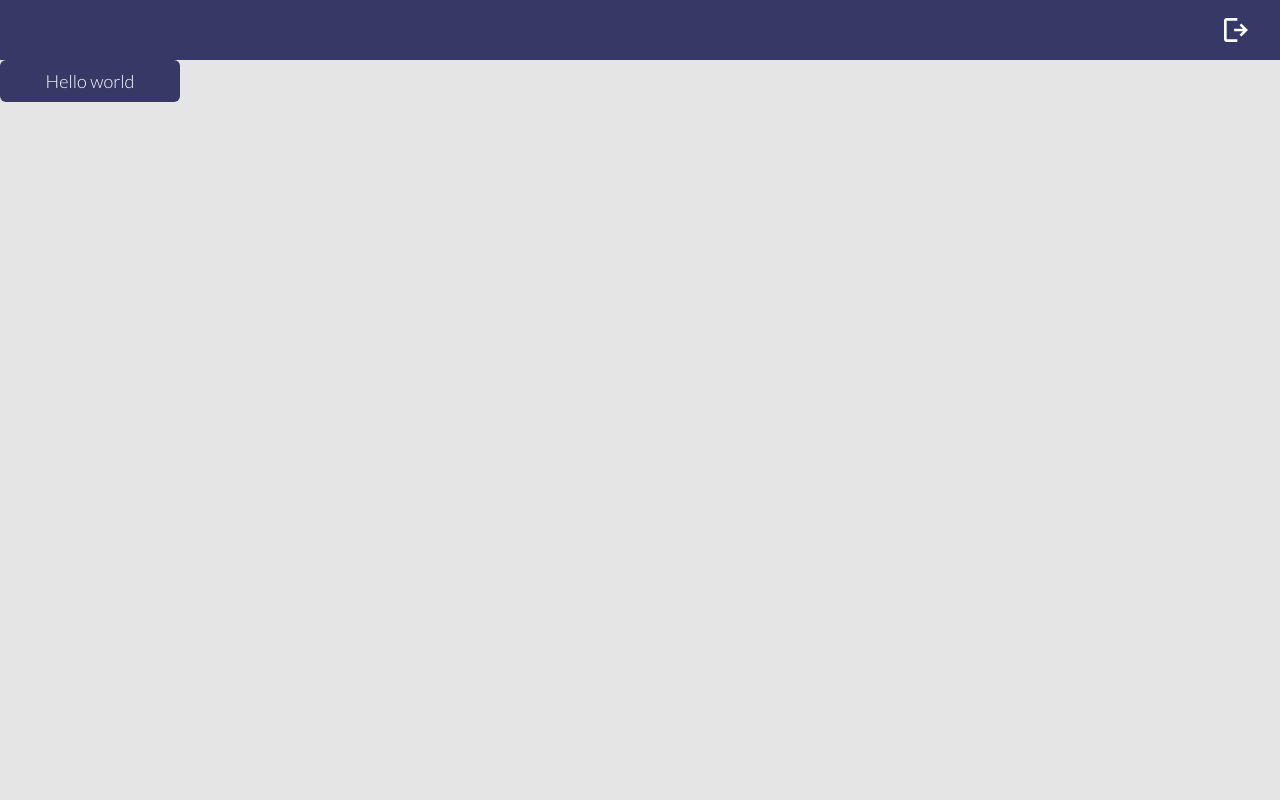
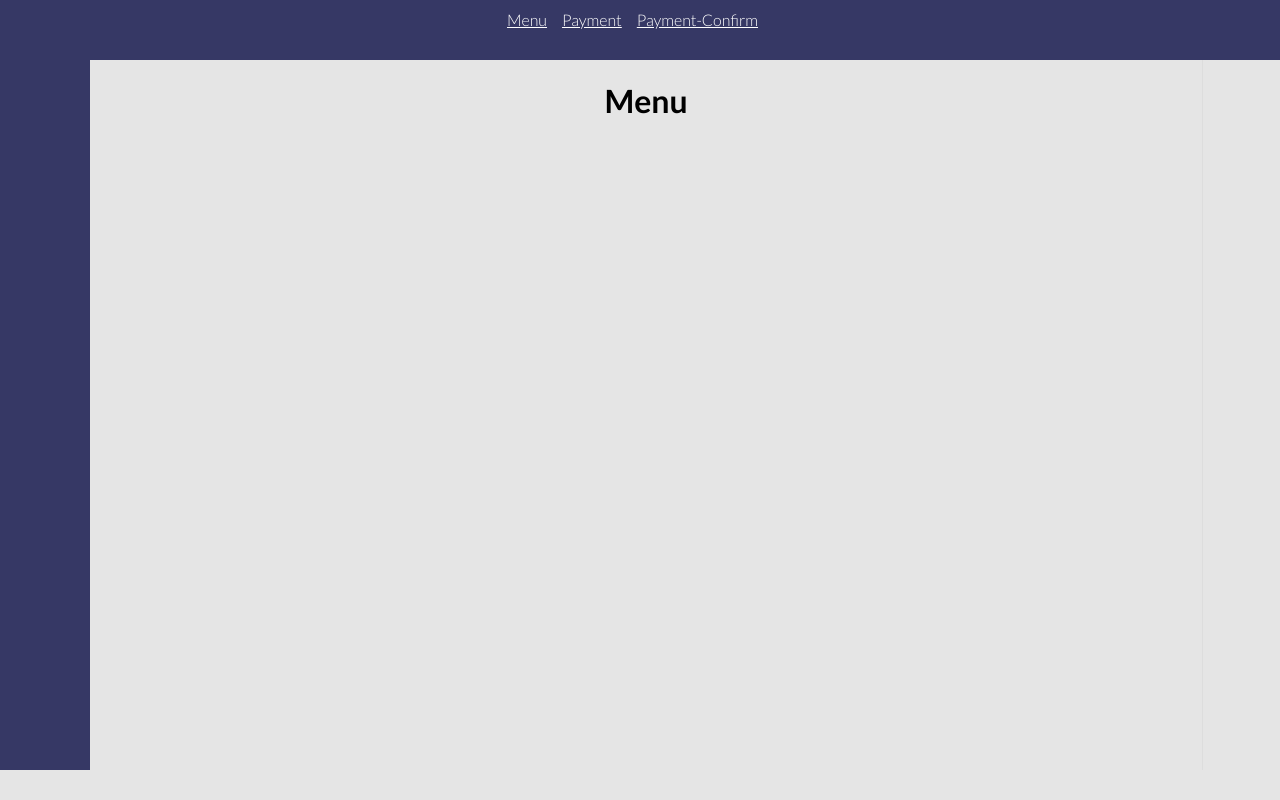
Before and after one commit to ace4port/payments, a React (Create React App) app: page / in a window 1280 px wide. Built offline with nearby package versions, Linux system fonts and the light colour scheme.

Commit message:
react router added

```diff
--- a/package.json
+++ b/package.json
@@ -8,6 +8,8 @@
     "@testing-library/user-event": "^12.8.3",
     "react": "^17.0.2",
     "react-dom": "^17.0.2",
+    "react-router": "^5.2.1",
+    "react-router-dom": "^5.3.0",
     "react-scripts": "4.0.3",
     "sass": "^1.42.1",
     "web-vitals": "^1.1.2"
--- a/src/App.js
+++ b/src/App.js
@@ -1,13 +1,38 @@
+import './styles/main.scss'
 import Menu from './components/Menu'
-import Button from './components/Button'
-import './styles/main.scss'
+import Payments from './Container/Payments'
+import PaymentsConfirm from './Container/PaymentConfirm'
+import { BrowserRouter as Router, Switch, Route } from 'react-router-dom'
+import { Link } from 'react-router-dom'
 
 function App() {
   return (
-    <div className="App">
-      <Menu />
-      <Button>Hello world</Button>
-    </div>
+    <Router>
+      <div className="main-container">
+        <div className="navbar-container">
+          <Link className="white-color" to="/">
+            Menu
+          </Link>
+          <Link className="white-color" to="/payments">
+            Payment
+          </Link>
+          <Link className="white-color" to="/paymentconfirm">
+            Payment-Confirm
+          </Link>
+        </div>
+        <div className="body-container">
+          <div className="left-container"></div>
+          <div className="payment-container">
+            <Switch>
+              <Route exact path="/" component={Menu} />
+              <Route exact path="/payments" component={Payments} />
+              <Route exact path="/paymentconfirm" component={PaymentsConfirm} />
+            </Switch>
+          </div>
+          <div className="right-container"></div>
+        </div>
+      </div>
+    </Router>
   )
 }
 
--- /dev/null
+++ b/src/Container/PaymentConfirm.jsx
@@ -0,0 +1,7 @@
+import React from 'react'
+
+const PaymentConfirm = () => {
+  return <div>Payments Confirm</div>
+}
+
+export default PaymentConfirm
--- /dev/null
+++ b/src/Container/Payments.jsx
@@ -0,0 +1,7 @@
+import React from 'react'
+
+const Payments = () => {
+  return <div>Payments</div>
+}
+
+export default Payments
--- a/src/components/Menu.jsx
+++ b/src/components/Menu.jsx
@@ -1,11 +1,9 @@
 import React from 'react'
-import LogOutIcon from '../components/icons/Logout'
-
 const Menu = () => {
   return (
-    <nav className="menu">
-      <LogOutIcon />
-    </nav>
+    <div className="menu">
+      <h1>Menu</h1>
+    </div>
   )
 }
 
--- a/src/styles/_Menu.scss
+++ b/src/styles/_Menu.scss
@@ -1,15 +1,3 @@
 .menu {
-  background-color: $primary;
-  min-height: 60px;
-
-  display: flex;
-  align-items: center;
-  justify-content: flex-end;
-
-  padding: 0 2rem;
-  color: white;
-
-  @media screen and (max-width: 960px) {
-    display: none;
-  }
+  text-align: center;
 }
--- /dev/null
+++ b/src/styles/_variables.scss
@@ -0,0 +1,4 @@
+$primary-color: #363865;
+$secondary-color: #1fb86e;
+$dangerRed-color: #b81f1f;
+$disabledGrey-color: #929292;
--- a/src/styles/main.scss
+++ b/src/styles/main.scss
@@ -1,7 +1,7 @@
-@import url("https://fonts.googleapis.com/css2?family=Lato:wght@100;300;700&display=swap");
+@import url('https://fonts.googleapis.com/css2?family=Lato:wght@100;300;700&display=swap');
 
-@import "./Colors";
-@import "./Mixins";
+@import './Colors';
+@import './Mixins';
 
 * {
   box-sizing: border-box;
@@ -14,13 +14,50 @@ html {
 }
 
 body {
-  font-family: "Lato", -apple-system, BlinkMacSystemFont, "Segoe UI", "Roboto", "Oxygen", "Ubuntu", "Cantarell",
-    "Fira Sans", "Droid Sans", "Helvetica Neue", sans-serif;
+  font-family: 'Lato', -apple-system, BlinkMacSystemFont, 'Segoe UI', 'Roboto',
+    'Oxygen', 'Ubuntu', 'Cantarell', 'Fira Sans', 'Droid Sans', 'Helvetica Neue',
+    sans-serif;
   -webkit-font-smoothing: antialiased;
   -moz-osx-font-smoothing: grayscale;
 
   background-color: #e5e5e5;
 }
 
-@import "./Button";
-@import "./Menu";
+@import './Button';
+@import './Menu';
+@import './variables';
+
+.main-container {
+  .navbar-container {
+    background-color: $primary-color;
+    width: 100%;
+    height: 60px;
+    color: #ffffff;
+    text-align: center;
+    padding: 10px;
+    .white-color {
+      margin-right: 15px;
+      color: #ffffff;
+    }
+  }
+
+  .body-container {
+    display: flex;
+    flex-direction: row;
+    .left-container {
+      background-color: $primary-color;
+      width: 90px;
+      height: 710px;
+    }
+    .payment-container {
+      flex: 1;
+      width: 1198px;
+      height: 710px;
+    }
+    .right-container {
+      width: 78px;
+      height: 710px;
+      border-left: 1px solid #dddddd;
+    }
+  }
+}
```
Also changed, not shown: 1 other file (tests, documents, lock files or other folders).
